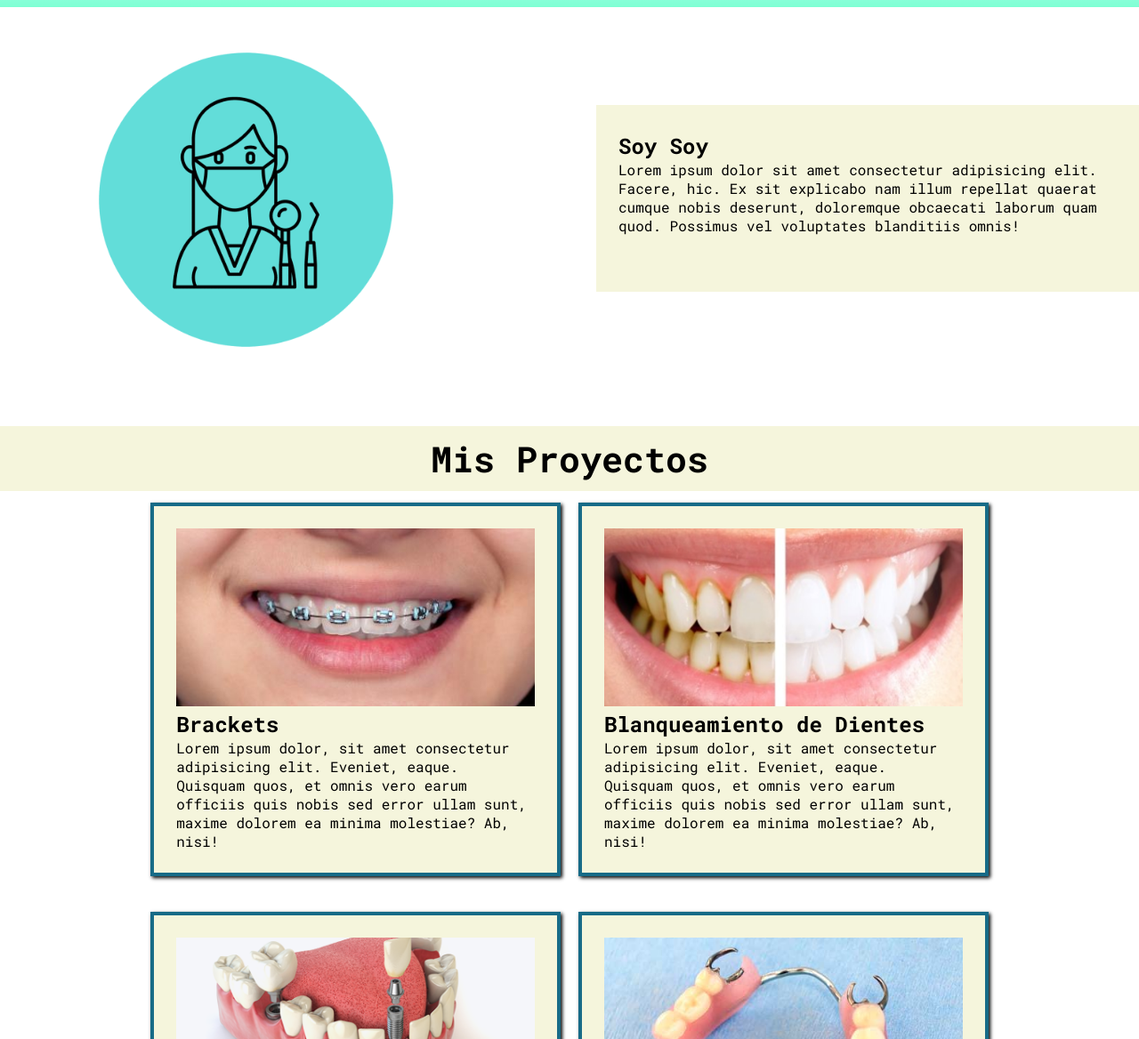
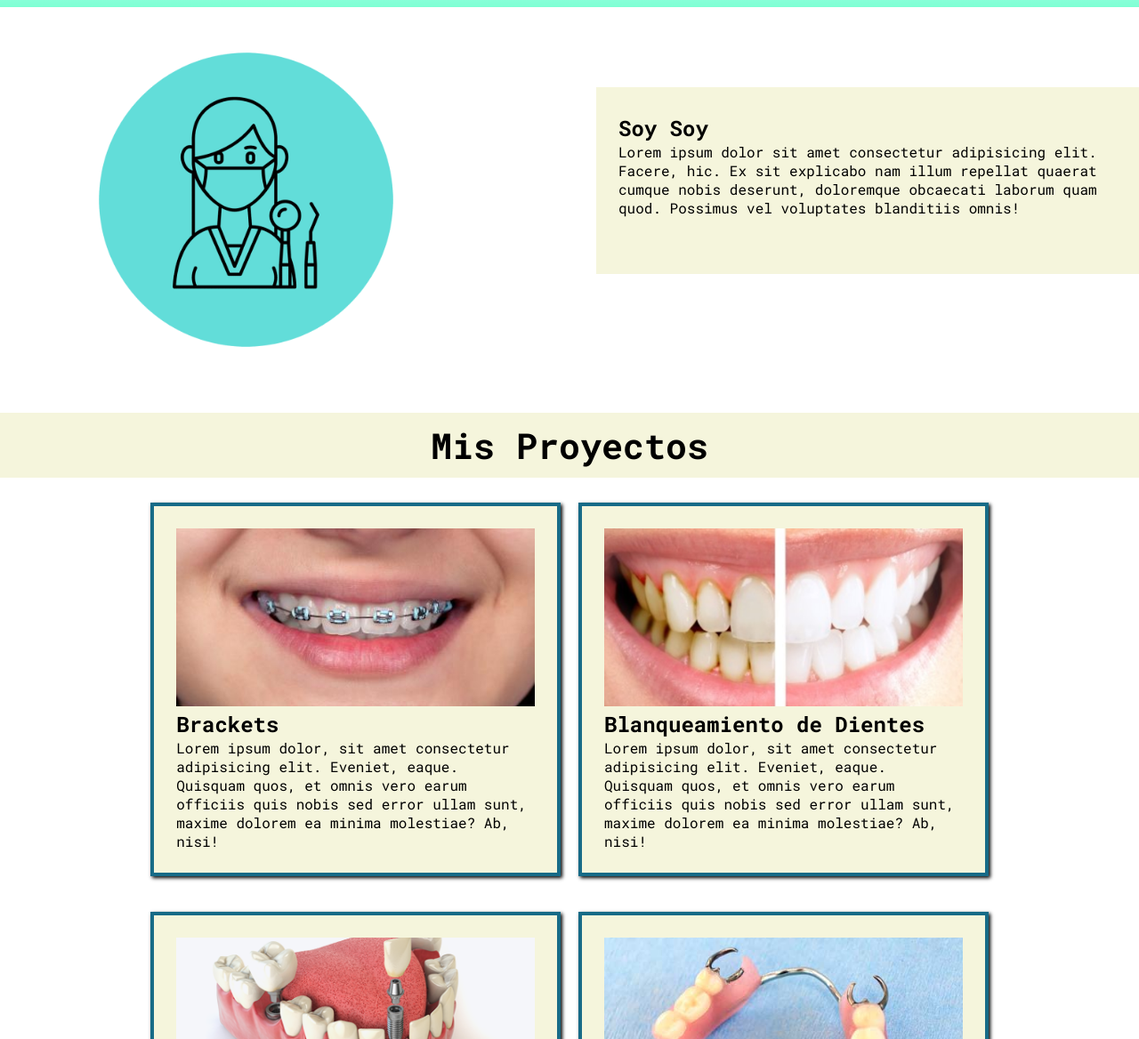
Before and after one commit to libnijobs/orthodontics-page, a plain HTML site: page perfil.html in a window 1280 px wide. Shown: the part 132-1300 px from the top of the page at 89% size. Drawn offline with Linux system fonts and the light colour scheme.

Commit message:
Chore: New configurations in the CSS with min-width and max-width

```diff
--- a/css/main.css
+++ b/css/main.css
@@ -38,6 +38,7 @@ header {
     display: grid;
     grid-template-rows: 1fr 1fr;
     width: 100%;
+    min-width: 320px;
     height: 140px;
 
 }
@@ -207,6 +208,7 @@ nav .profile-link a {
 }
 footer{
     width: 100%;
+    min-width: 320px;
     height: 70px;
     background-color: var(--colorazul-oscuro);
 }
@@ -282,7 +284,7 @@ footer p{
     padding: 15px;
 }
 .Profile_projects_container {
-
+    min-width: 320px;
 }
 .profile_container-secundari{
     display: flex;
@@ -294,6 +296,7 @@ footer p{
     width: 100%;
     text-align: center;
     padding: 10px 0;
+    margin-bottom: 30px;
     background-color: var(--color-yelow);
 }
 .projects_container {
--- a/css/tablet.css
+++ b/css/tablet.css
@@ -123,6 +123,7 @@
     display: grid;
     grid-template-columns: 1fr 1fr;
     padding-left: 60px;
+    min-height: 420px;
 }
 .profile_container-img{
     grid-column: 1;
@@ -135,9 +136,10 @@
     width: 70%;
 }
 .profile_container_info {
+    min-width: 470px;
     grid-column: 2;
     grid-row: none;
-    margin-top: 110px;
+    margin-top: 90px;
     padding: 30px 30px 0 25px;
     height: 210px;
     background-color: beige;
```
